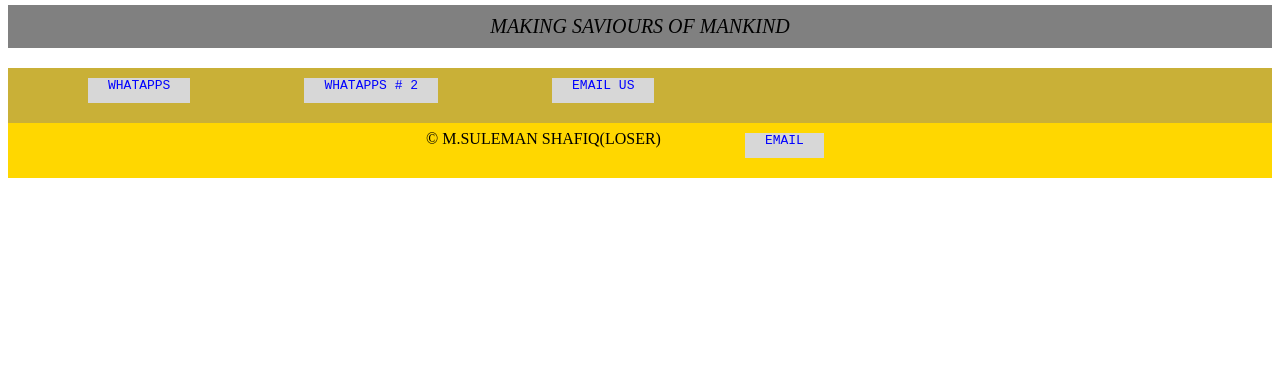
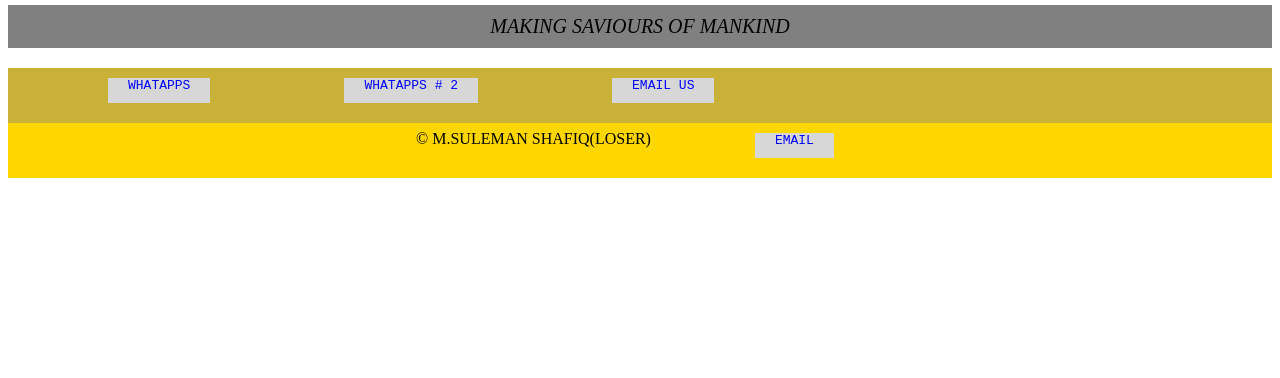
Before and after one commit to Whitedevil7/whitedevil7.github.io, a plain HTML site: page index.html in a window 1280 px wide. Shown: the part 422-800 px from the top of the page. Drawn offline with Linux system fonts and the light colour scheme.

Commit message:
Update style.css

```diff
--- a/style.css
+++ b/style.css
@@ -40,7 +40,7 @@ border-style: solid;
 	color: #00f;
 	background:  #d7d7d7;
 text-decoration: none;
-margin: 10px 30px 20px 80px;
+margin: 10px 30px 20px 100px;
 padding: 0px 20px 10px 20px;
 }
 .bottom-container{
```
